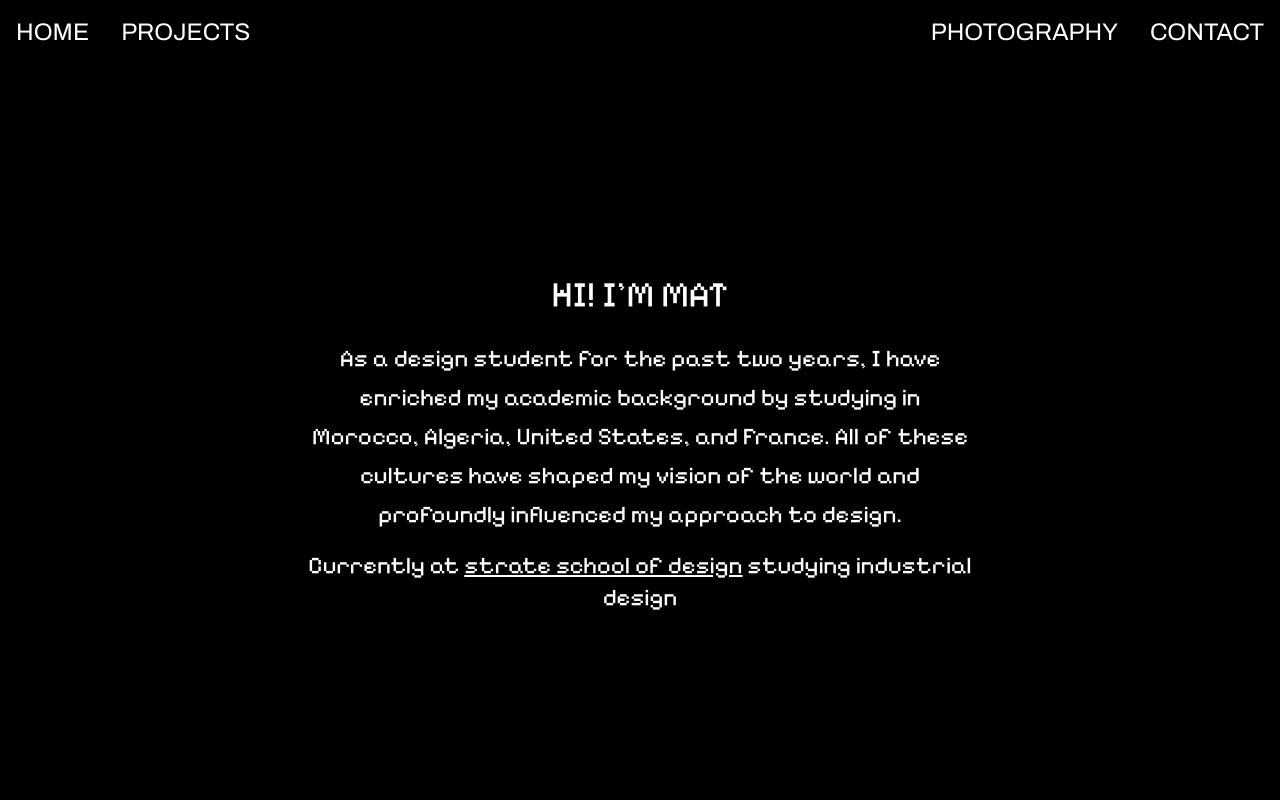
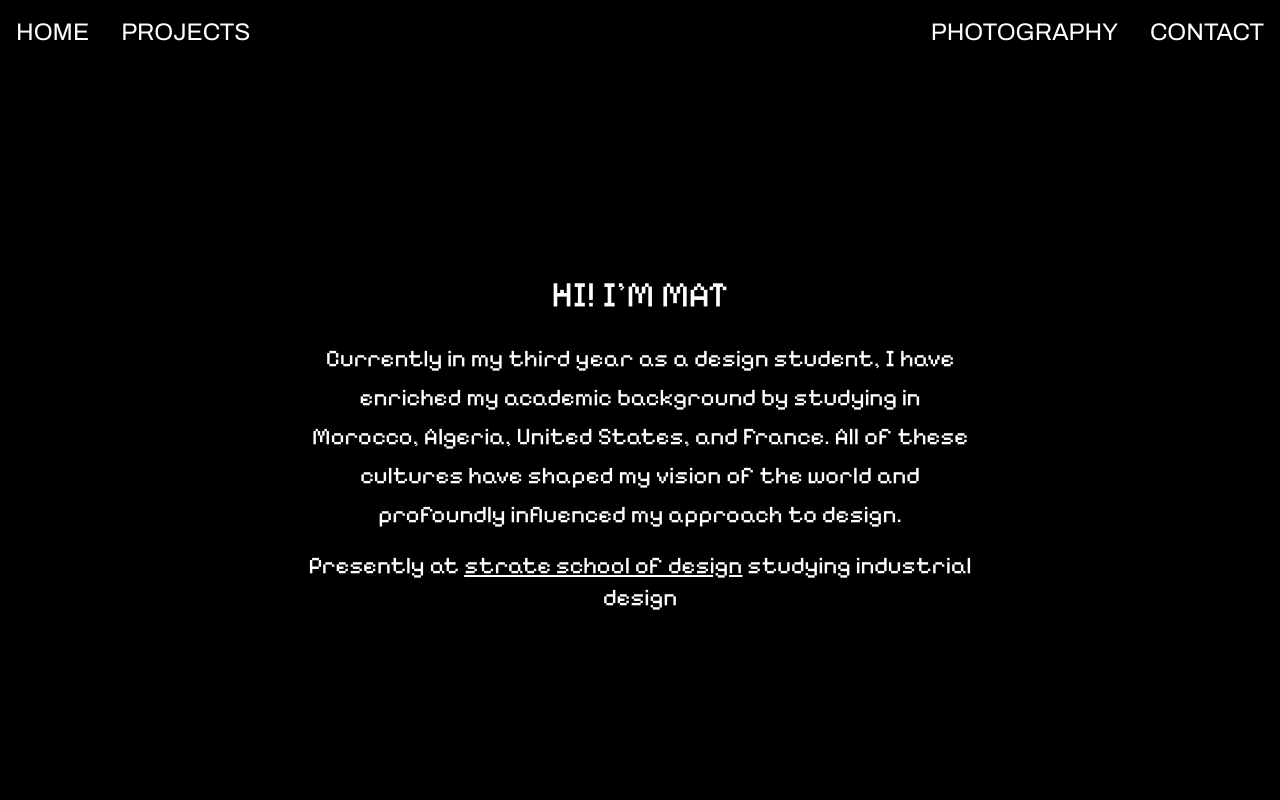
Before and after one commit to aymenn8/folio-matheo, a Next.js app: page / in a window 1280 px wide. Shown: the top 800 px of the page. Built offline with nearby package versions, Linux system fonts and the light colour scheme; a web font is replaced by a local one.

Commit message:
Refactor hero.jsx to update academic background description

```diff
--- a/components/hero.jsx
+++ b/components/hero.jsx
@@ -4,13 +4,13 @@ export default function Hero() {
       <h1 className="text-white text-4xl mb-6 text-center">HI! I'M MAT</h1>
       <div className="max-w-2xl mx-auto">
         <p className="text-white text-2xl leading-relaxed text-center">
-          As a design student for the past two years, I have enriched my
+          Currently in my third year as a design student, I have enriched my
           academic background by studying in Morocco, Algeria, United States,
           and France. All of these cultures have shaped my vision of the world
           and profoundly influenced my approach to design.
         </p>
         <p className="text-white text-2xl mt-4 text-center">
-          Currently at{" "}
+          Presently at{" "}
           <a
             href="https://www.strate.design/"
             className="underline"
```
